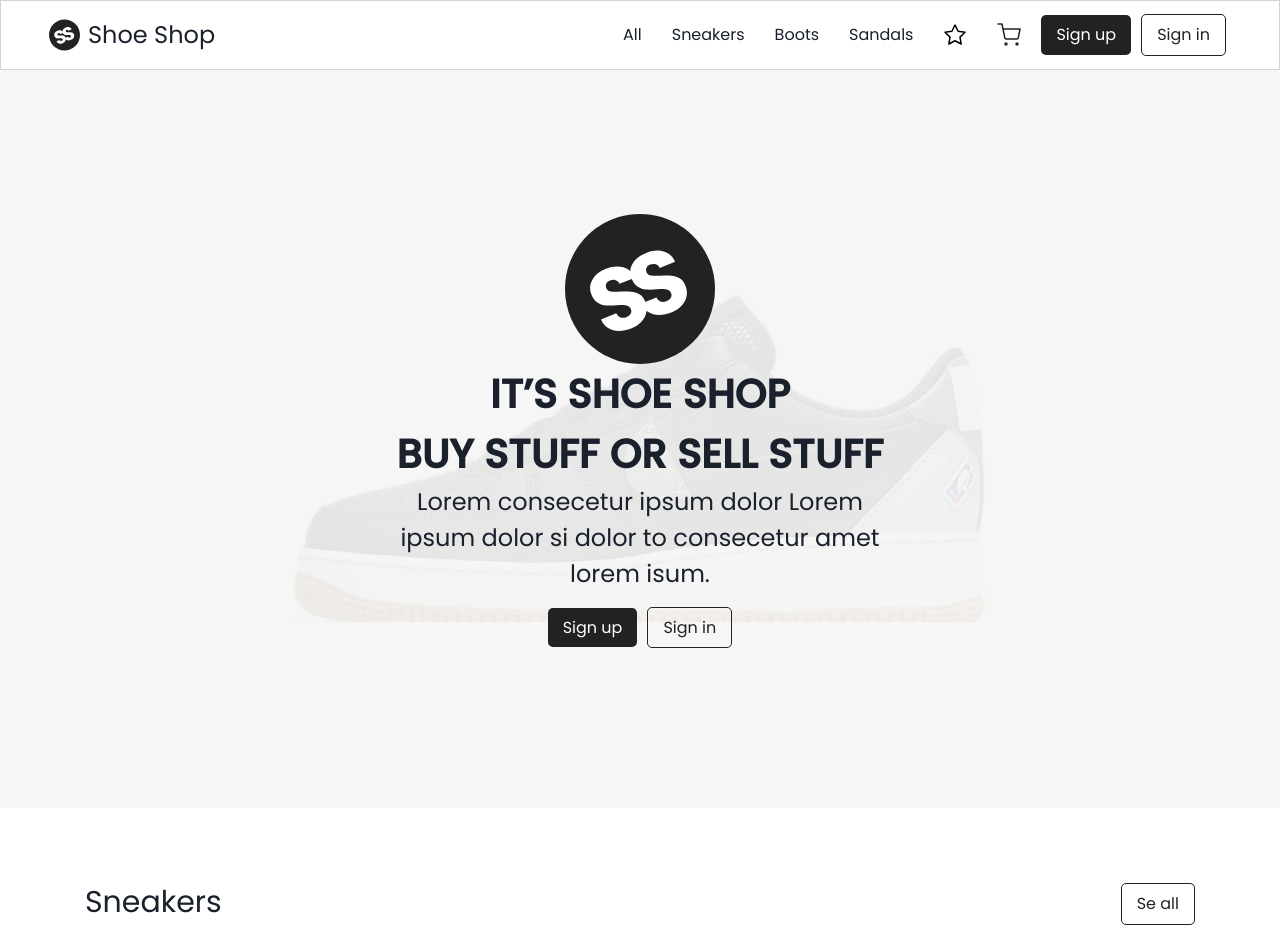
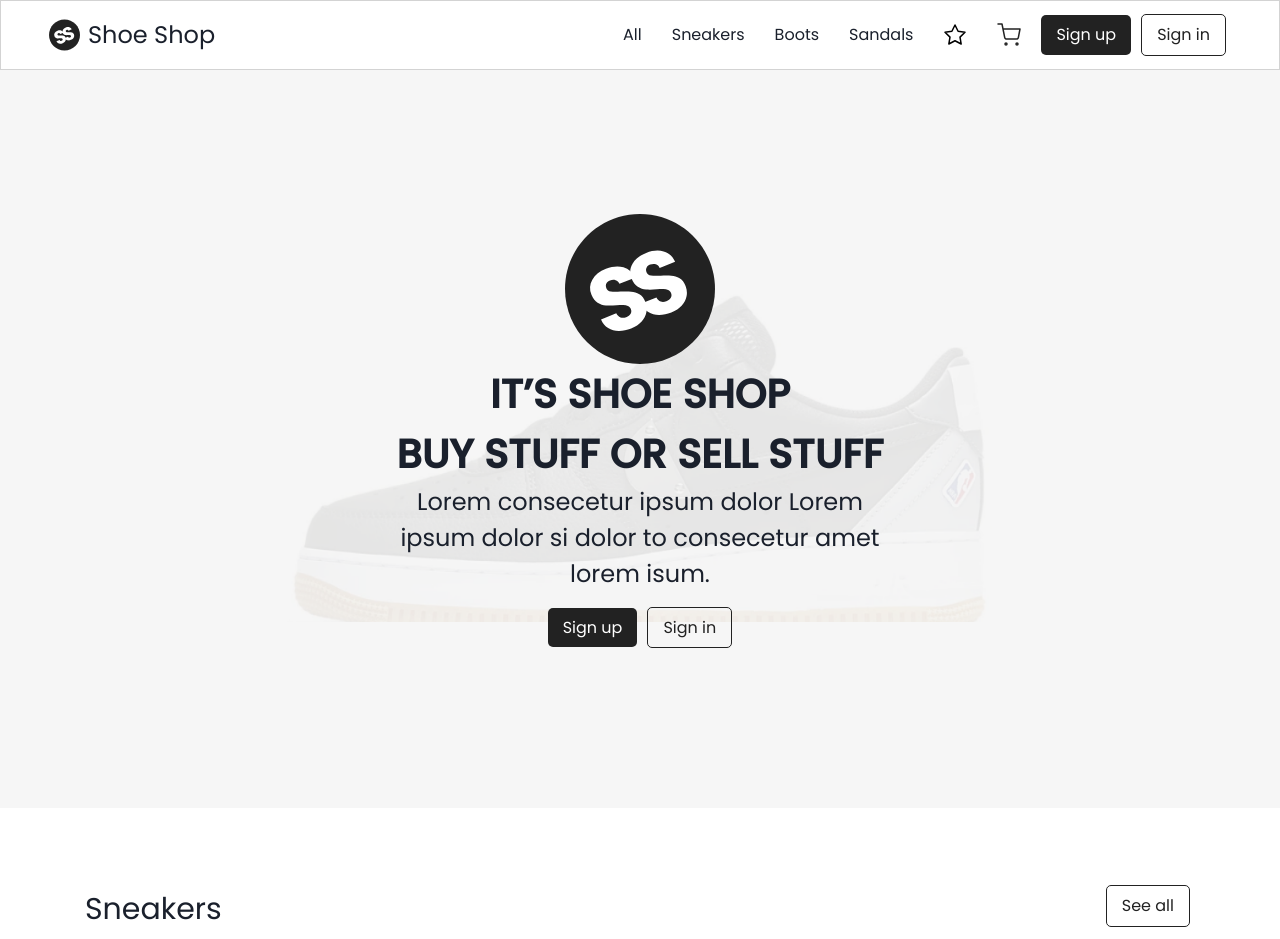
Before and after one commit to Zieu/shoe-shopping, a React (Create React App) app: page / in a window 1280 px wide. Shown: the top 939 px of the page. Built offline with nearby package versions, Linux system fonts and the light colour scheme.

Commit message:
typo fix

```diff
--- a/src/components/Cards/CardContainer.js
+++ b/src/components/Cards/CardContainer.js
@@ -8,7 +8,7 @@ const CardContainer = ({ title, data }) => {
       <div className="cards">
         <div className="d-flex justify-content-between align-items-end mb-3">
           <h2 className="cards-title">{title}</h2>
-          <button className="button button--white">Se all</button>
+          <button className="button button--white nav-link">See all</button>
         </div>
         <div className="card-container row">
           {data.map((product, index) => (
```
Also changed, not shown: 1 other file (tests, documents, lock files or other folders).
